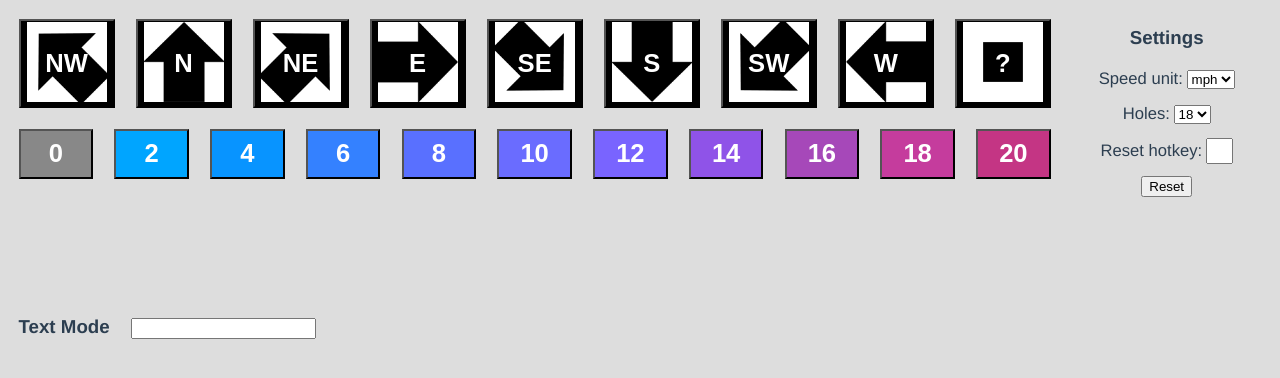
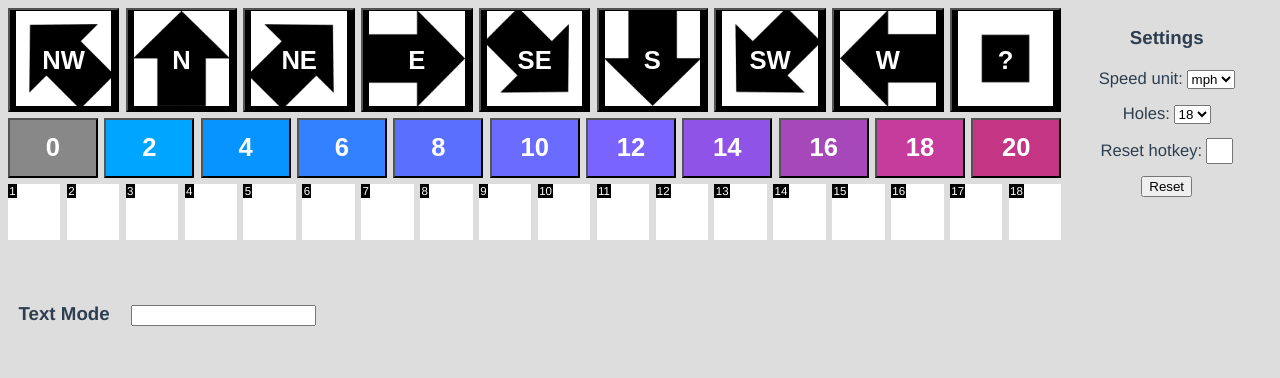
Before and after one commit to purpuropterus/windtracker, a Vue app: page / in a window 1280 px wide. Shown: the top 378 px of the page. Built offline with nearby package versions, Linux system fonts and the light colour scheme.

Commit message:
history shows by default

```diff
--- a/src/App.vue
+++ b/src/App.vue
@@ -1,8 +1,6 @@
 <template>
 
   <div class="app">
-
-
 
     <div class="parent">
 
@@ -49,6 +47,8 @@ import HistoryEditor from '@/components/HistoryEditor.vue'
 import { useWindStore } from '@/stores/windStore';
 import { useSettingsStore } from './stores/settingsStore';
 
+import { onMounted } from 'vue';
+
 const windStore = useWindStore();
 const settingsStore = useSettingsStore();
 
--- a/src/components/Directions.vue
+++ b/src/components/Directions.vue
@@ -2,7 +2,7 @@
 
   <div class="directions" ref="directionsRef">
 
-    <div class="directions-buttons" v-if="!(windStore.history.length==settingsStore.holes)">
+    <div class="directions-buttons" v-if="!(windStore.historyLength==settingsStore.holes)">
 
       <button
         v-for="direction in filteredDirections"
@@ -47,15 +47,17 @@ const filteredDirections = computed(() => {
 
 <style scoped>
 .directions {
-  display: inline-block;
   text-align: left;
   width: 100%;
-  min-height: 80px;
+}
+
+.directions-buttons {
+  display: grid;
+  grid-template-columns: repeat(9, 1fr);
+  gap: 0.5vw;
 }
 
 .directions-item {
-  margin: 1%;
-  width: 9.1111%;
   position: relative;
   background-color: black
 }
--- a/src/components/History.vue
+++ b/src/components/History.vue
@@ -2,15 +2,22 @@
 
   <!-- todo: click last element to undo -->
 
+  <!-- <div> -->
+    <!-- <p>{{ windStore.history }}</p> -->
     <div class="history">
+
       <div
         class="history-item"
         :class="{ highlighted: index == historyEditorStore.currentlyEditingIndex }"
         v-for="(item, index) in windStore.history"
         :key="item.id"
       >
-      <div class="history-item-image" @click="historyEditorStore.handleHistoryClick(index)">
-        <img :src="item[0].img" :alt="item[0].id" :style="{backgroundColor: item[1].color}" />
+
+        <div class="history-item-image" @click="Object.keys(item[0]).length ? historyEditorStore.handleHistoryClick(index) : null" :style="{backgroundColor: Object.keys(item[0]).length!=0?item[1].color:'white'}">
+          <div class="bg-div">
+
+          </div>
+          <img :src="Object.keys(item[0]).length ? item[0].img : emptyImage" :alt="item[0].id" />
           <div class="index-container">
             <p class="history-item-index">{{ index + 1 }}</p>
           </div>
@@ -18,9 +25,12 @@
         </div>
       </div>
     </div>
+  <!-- </div> -->
 </template>
 
 <script setup>
+import emptyImage from "@/assets/empty.png"
+
 import { useWindStore } from '@/stores/windStore';
 import { useSettingsStore } from '@/stores/settingsStore';
 import { useHistoryEditorStore } from '@/stores/historyEditorStore';
@@ -28,36 +38,46 @@ import { useHistoryEditorStore } from '@/stores/historyEditorStore';
 const windStore = useWindStore();
 const settingsStore = useSettingsStore();
 const historyEditorStore = useHistoryEditorStore();
+
+windStore.history = windStore.createEmptyHistory()
+
 </script>
 
 <style scoped>
 .history {
   width: 100%;
+  height: 100%;
   text-align: left;
-  margin-left: 5px;
-  height: 5vw
+  display: grid;
+  grid-template-columns: repeat(18, 1fr);
+  margin-top: 0.7vh;
+  gap: 0.5vw;
 }
 
 .history-item {
-  margin-bottom: 10px;
   display: inline-block;
   position: relative;
   vertical-align: top;
-  width: 4.956%;
-  margin: 0.3%;
+  height: 100%;
+  width: 100%;
+}
+
+.bg-div {
+  height: 100%;
+  width: 100%;
+  position: absolute;
 }
 
 .history-item-image {
   width: 100%;
   height: 100%;
   position: relative;
-  overflow: hidden;
 }
 
 .history-item-image img {
   width: 100%;
   height: 100%;
-  object-fit: cover;
+  object-fit: contain;
 }
 
 .index-container {
--- a/src/components/Speeds.vue
+++ b/src/components/Speeds.vue
@@ -1,7 +1,7 @@
--<template>
+<template>
     <div class="speeds" ref="speedsRef">
 
-        <div class="speeds-buttons" v-if="!(windStore.history.length==settingsStore.holes)">
+        <div class="speeds-buttons" v-if="!(windStore.historyLength==settingsStore.holes)">
 
             <button
                 v-for="speed in filteredSpeeds"
@@ -43,16 +43,21 @@ const filteredSpeeds = computed(() => {
 <style scoped>
 
 .speeds {
-    display: inline-block;
+    margin-top: 0.7vh;
     width: 100%;
     text-align: left;
-    min-height: 60px;
+    height: 60px;
+
+}
+
+.speeds-buttons {
+    display: grid;
+    grid-template-columns: repeat(11, 1fr);
+    gap: 0.5vw;
+    height: 60px
 }
 
 .speeds-item {
-    margin: 1%;
-    height: 50px;
-    width: 7.0912%;
     font-weight: bold;
     font-size: 2vw;
     color: white;
--- a/src/stores/historyEditorStore.js
+++ b/src/stores/historyEditorStore.js
@@ -45,12 +45,12 @@ export const useHistoryEditorStore = defineStore("historyEditor", {
             const settingsStore = useSettingsStore()
 
             //only check the last group of 8
-            const directionsNum = windStore.history.length % 8
+            const directionsNum = windStore.historyLength % 8
             this.directionsToCheck = windStore.history.slice(-directionsNum).map(group => group[0]).filter(id => id !== "?")
 
 
             //only check the last group of 9
-            const speedsNum = windStore.history.length % 9
+            const speedsNum = windStore.historyLength % 9
             this.speedsToCheck = windStore.history.slice(-speedsNum).map(group => group[1])
 
             // check for duplicate directions
--- a/src/stores/windStore.js
+++ b/src/stores/windStore.js
@@ -9,6 +9,8 @@ import sImage from "@/assets/s.png"
 import swImage from "@/assets/sw.png"
 import wImage from "@/assets/w.png"
 import unknownImage from "@/assets/unknown.png"
+import { useSettingsStore } from "./settingsStore"
+
 
 export const useWindStore = defineStore("wind", {
     state: () => {
@@ -47,8 +49,13 @@ export const useWindStore = defineStore("wind", {
             usedSpeeds: [],
 
             currentPair: [ {}, {} ],
-            history: [],
+            history: [ ],
 
+        }
+    },
+    getters: {
+        historyLength () {
+            return this.history.filter(item => !item.every(obj => Object.keys(obj).length === 0)).length
         }
     },
     actions: {
@@ -83,7 +90,7 @@ export const useWindStore = defineStore("wind", {
             }
 
             //push it to history
-            this.history.push(pair)
+            this.history[this.historyLength] = pair
 
             //push direction to used directions
             this.usedDirections.push(pair[0]);
@@ -103,7 +110,7 @@ export const useWindStore = defineStore("wind", {
                 if (this.usedDirections.filter(item => item === unknownDirection).length == 1) {
 
                     //replace the unknown direction in the history with the only one not inside this.usedDirections
-                    let unknownPairIndex = this.history.length - 8 + this.usedDirections.indexOf(unknownDirection)
+                    let unknownPairIndex = this.historyLength - 8 + this.usedDirections.indexOf(unknownDirection)
 
                     let remainingDirection = this.wind.directions.find(item => !this.usedDirections.includes(item))
 
@@ -128,9 +135,19 @@ export const useWindStore = defineStore("wind", {
             this.usedDirections = []
             this.usedSpeeds = []
             this.currentPair = [ {}, {} ]
-            this.history = []
+            this.history = this.createEmptyHistory()
 
-            // todo: clear windString in TextMode.vue
-        }
+        },
+        createEmptyHistory () {
+            const settingsStore = useSettingsStore()
+
+            let history = []
+
+            for (let i = 0; i < settingsStore.holes ; i++) {
+                history.push([{}, {}])
+            }
+
+            return history
+        },
     },
 })
```
Also changed, not shown: src/assets/empty.png (added). Lines whose indentation alone changed are shown as unchanged.
